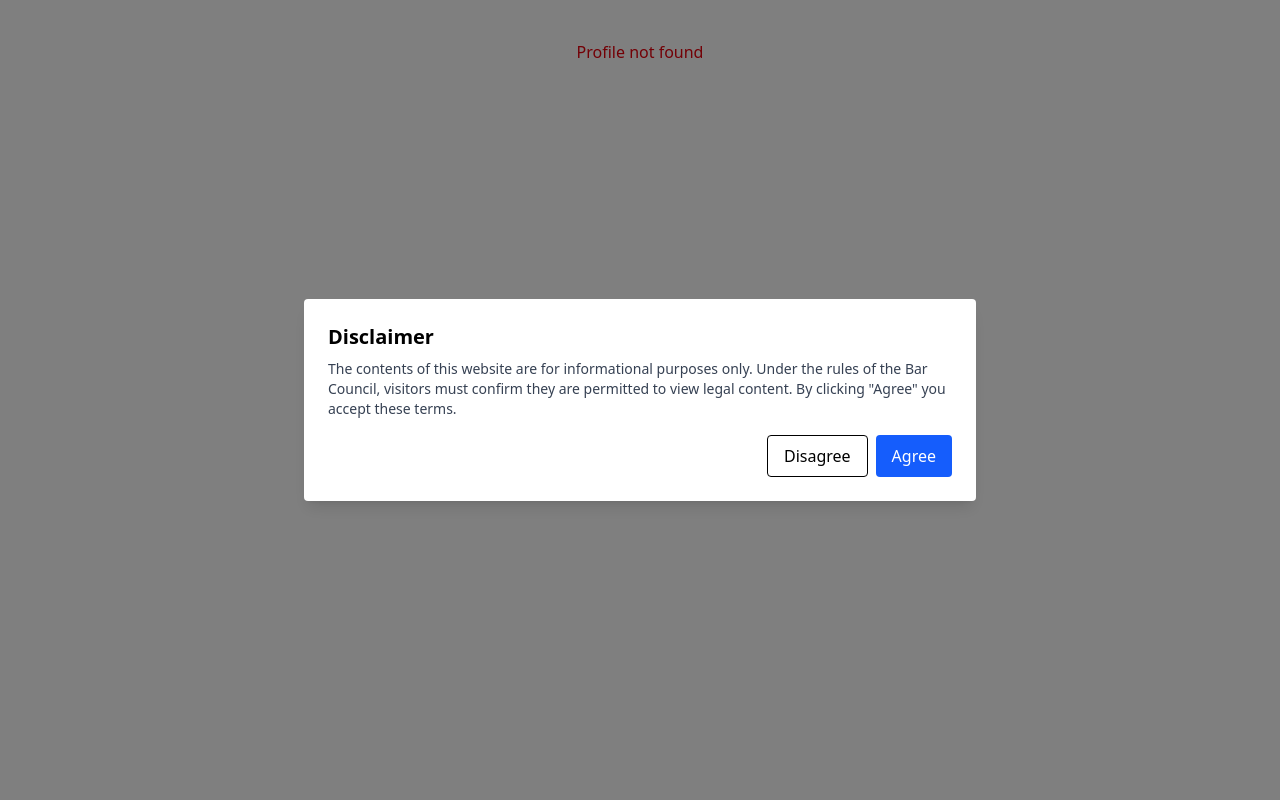
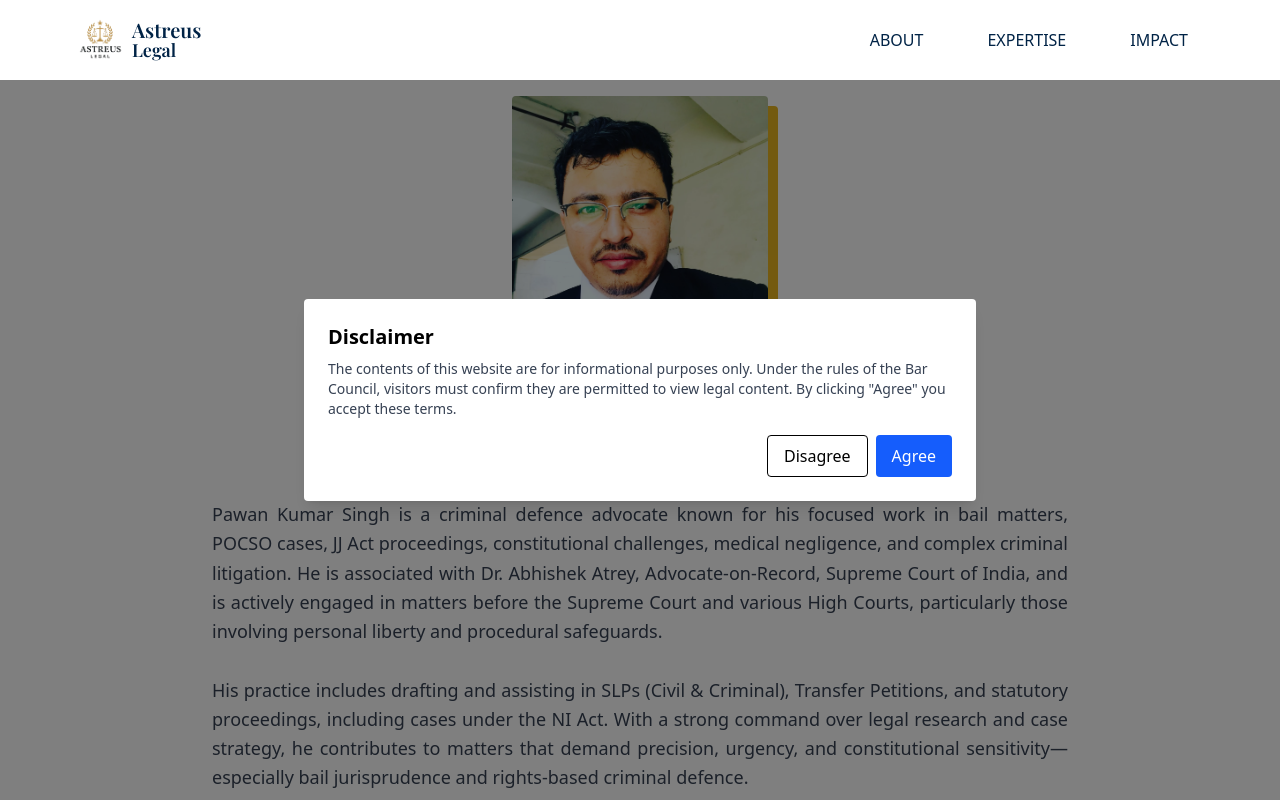
Before and after one commit to ashishgit10/project101, a React (Vite) app: page /advocate/Pawan-Kumar-Singh in a window 1280 px wide. Shown: the top 800 px of the page. Built offline with nearby package versions, Linux system fonts and the light colour scheme; a web font is replaced by a local one.

Commit message:
Added:New Adv

```diff
--- a/src/components/Data/people.js
+++ b/src/components/Data/people.js
@@ -2,13 +2,15 @@ import Person1 from "../../assets/Aniket_Singh.jpeg";
 import Person2 from "../../assets/Ashish_Chaudhary.jpeg";
 import Person3 from "../../assets/Isha_Baloni.jpeg";
 import Person4 from "../../assets/Sreeraj_Prabhakaran_K.jpeg";
+import Person5 from "../../assets/Pawan-kumar.jpeg";
+
 
 const peopleData = [
   {
     id: "aniket-singh",
     name: "Aniket Singh",
     image: Person1,
-    description:`Aniket Singh is a distinguished legal professional with a strong academic foundation, holding an LL.M.in Criminal Law, complemented by extensive practical experience across multiple domains of litigation.With a refined specialisation in Criminal Law, he has handled a wide range of matters, including bail proceedings, quashing petitions, criminal trials, and complex inquiries involving serious offences.His consistent exposure to diverse criminal cases has strengthened his analytical depth, strategic clarity, and courtroom proficiency.
+    description: `Aniket Singh is a distinguished legal professional with a strong academic foundation, holding an LL.M.in Criminal Law, complemented by extensive practical experience across multiple domains of litigation.With a refined specialisation in Criminal Law, he has handled a wide range of matters, including bail proceedings, quashing petitions, criminal trials, and complex inquiries involving serious offences.His consistent exposure to diverse criminal cases has strengthened his analytical depth, strategic clarity, and courtroom proficiency.
 
       He has gained invaluable experience working in the Supreme Court of India, where he has assisted in and independently managed matters of significant legal complexity.His work at the apex court has enhanced his expertise in drafting, research, and the art of persuasive argumentation, shaping him into a lawyer with both precision and poise.In addition to criminal litigation, Aniket Singh possesses hands- on experience in consumer disputes, arbitration, and mediation, allowing him to effectively represent clients in both adversarial and collaborative legal settings.Known for his meticulous preparation and solution - oriented approach, he focuses on delivering results through clear strategy, sound legal reasoning, and dedicated representation.
       `,
@@ -40,6 +42,22 @@ const peopleData = [
 
       Ashish Chaudhary has represented clients before various forums and authorities, offering guidance on banking regulations, RBI directives, recovery processes, and settlement frameworks. His hands-on experience enables him to handle sensitive financial disputes with professionalism, discretion, and a deep understanding of the regulatory environment.Known for his methodical approach and strong negotiating skills, he consistently strives to secure favourable settlements while protecting the long-term interests of his clients. His advisory work extends to drafting and reviewing financial agreements, providing compliance support, and assisting clients in understanding their legal and contractual obligations within the banking sector0.`,
   },
+  {
+    id: "Pawan-Kumar-Singh",
+    name: "Pawan Kumar Singh",
+    image: Person5,
+    description:
+      `Pawan Kumar Singh is a criminal defence advocate known for his focused work in bail matters, POCSO cases, JJ Act proceedings, constitutional challenges, medical negligence, and complex criminal litigation. He is associated with Dr. Abhishek Atrey, Advocate-on-Record, Supreme Court of India, and is actively engaged in matters before the Supreme Court and various High Courts, particularly those involving personal liberty and procedural safeguards.
+
+His practice includes drafting and assisting in SLPs (Civil & Criminal), Transfer Petitions, and statutory proceedings, including cases under the NI Act. With a strong command over legal research and case strategy, he contributes to matters that demand precision, urgency, and constitutional sensitivity—especially bail jurisprudence and rights-based criminal defence.
+Beyond courtroom litigation, he advises Ed-Tech companies on legal compliance, regulatory frameworks, policy structuring, and the handling of legal notices and statutory communications, bridging litigation insight with preventive legal strategy.
+
+Academically distinguished, he holds an LL.B. (Grade A), a Master’s degree in Criminology (1st Rank), and a B.A. (Hons.) in English Literature. His criminology and forensic background strengthens his defence in cases involving child offences, medical evidence, and investigative lapses.
+
+He has been invited as a guest speaker, featured as a subject expert in professional podcasts, participated in international conferences on Police Science, and contributed to a scholarly publication under the patronage of Hon’ble Justice Dipak Misra, Former Chief Justice of India.
+Recognised for clarity, preparation, and a rights-driven approach, Pawan Kumar Singh delivers defence advocacy that is strategic, research-backed, and uncompromising on liberty.`,
+  },
 ];
 
+
 export default peopleData;
```
Also changed, not shown: src/assets/Pawan-kumar.jpeg (added).
